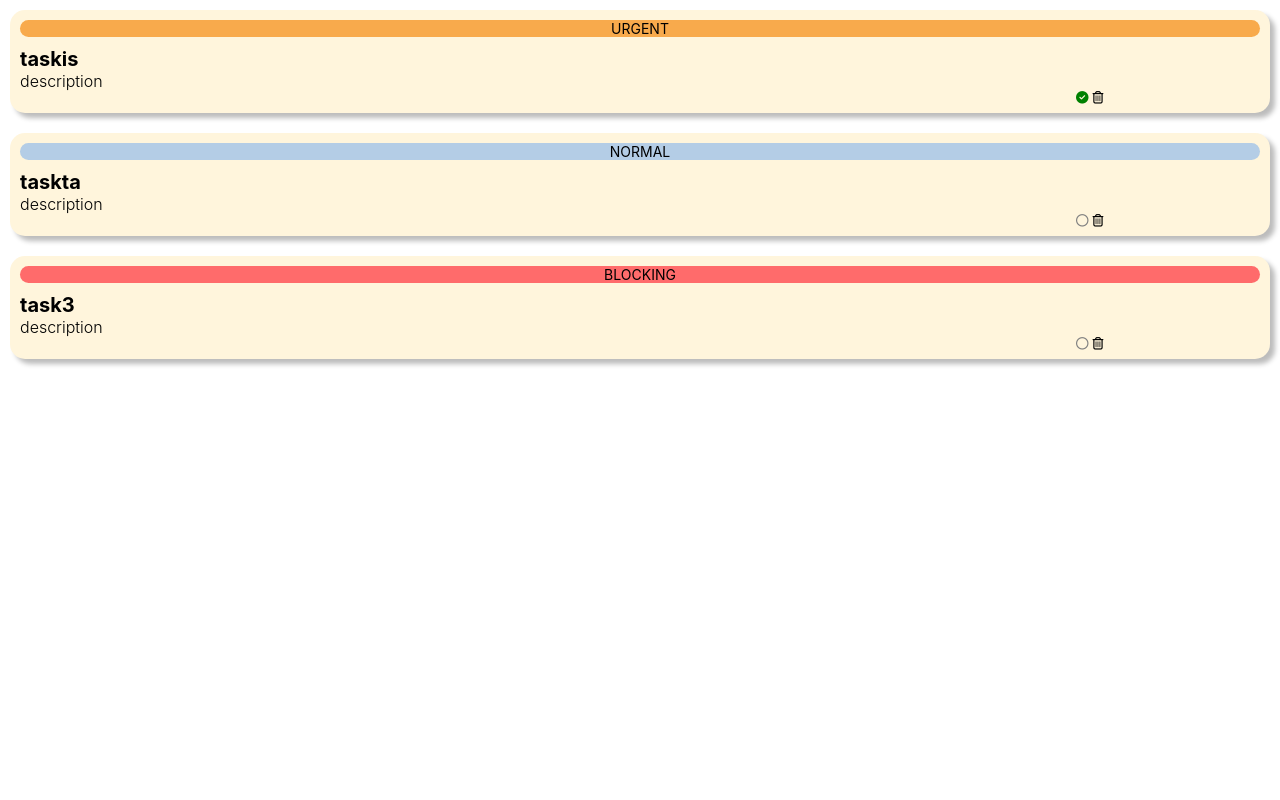
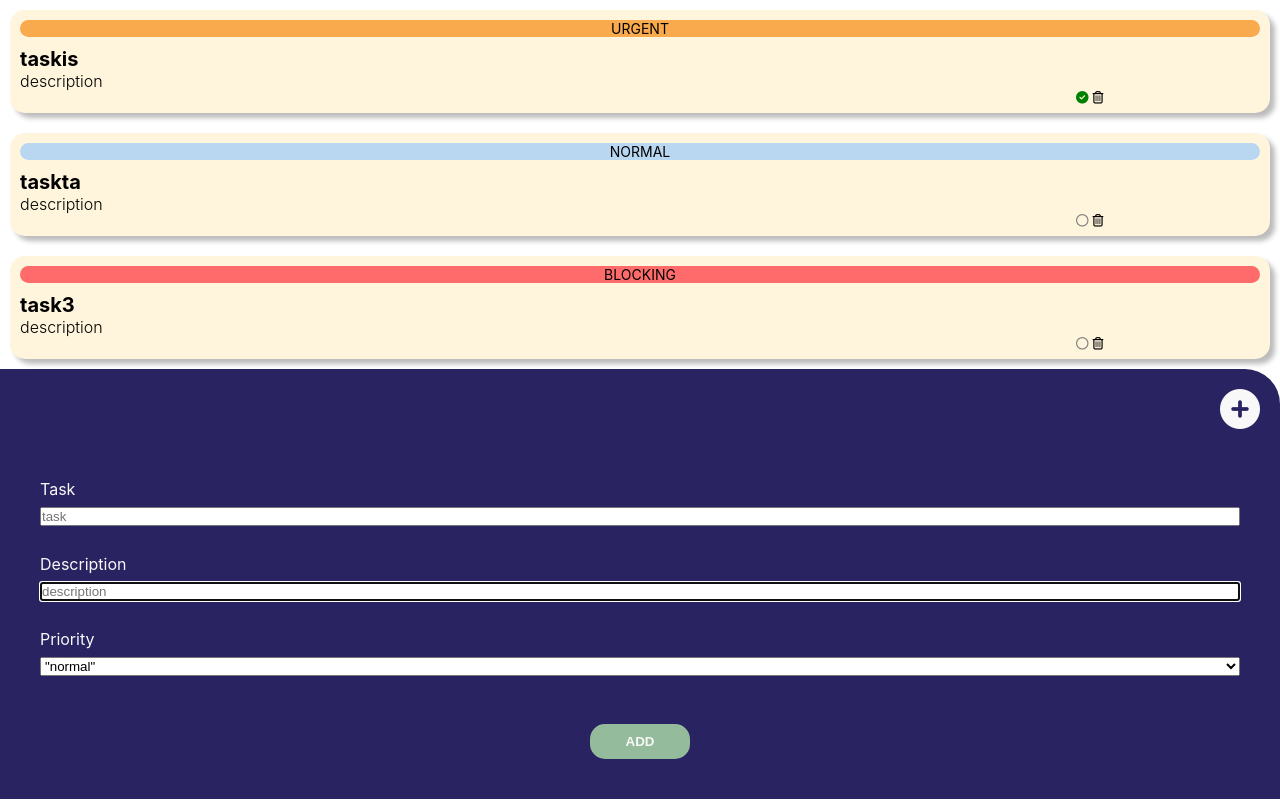
Before and after one commit to lupeMorales/to-do, a React (Create React App) app: page / in a window 1280 px wide. Built offline with nearby package versions, Linux system fonts and the light colour scheme.

Commit message:
add taskForm

```diff
--- a/src/components/containers/taskList.jsx
+++ b/src/components/containers/taskList.jsx
@@ -2,6 +2,7 @@ import React, { useEffect, useState } from "react";
 import { LEVELS } from "../../models/levels.enum";
 import { TaskClass } from "../../models/taskClass.class";
 import Task from "../pures/task";
+import TaskForm from "../pures/taskForm";
 
 const TaskList = () => {
   const task1 = new TaskClass("taskis", "description", true, LEVELS.URGENT);
@@ -35,6 +36,7 @@ const TaskList = () => {
     setTasks(tempList);
   }
   return (
+    <>
       <section>
         <ul>
           {tasks.map((item, index) => {
@@ -49,6 +51,8 @@ const TaskList = () => {
           })}
         </ul>
       </section>
+      <TaskForm />
+    </>
   );
 };
 
--- /dev/null
+++ b/src/components/pures/taskForm.jsx
@@ -0,0 +1,52 @@
+import React from "react";
+import PropTypes from "prop-types";
+import { LEVELS } from "../../models/levels.enum";
+import "../../styles/components/taskForm.scss";
+
+const TaskForm = () => {
+  return (
+    <section className="form">
+      <span className="form__icon">
+        <i className="fa-solid fa-circle-plus fa-4x "></i>
+      </span>
+
+      <form className="form__container" /* onSubmit={gg} */>
+        <label className="form__label" htmlFor="inputName">
+          Task
+        </label>
+        <input
+          id="inputName"
+          type="text"
+          placeholder="task"
+          required
+          autoFocus
+        ></input>
+        <label className="form__label" htmlFor="inputDescription">
+          Description
+        </label>
+        <input
+          id="inputDescription"
+          type="text"
+          placeholder="description"
+          required
+          autoFocus
+        ></input>
+        <label className="form__label" htmlFor="selectLevel">
+          Priority
+        </label>
+        <select>
+          <option value={LEVELS.NORMAL}>"normal"</option>
+          <option value={LEVELS.URGENT}>"urgent"</option>
+          <option value={LEVELS.BLOCKING}>"blocking"</option>
+        </select>
+        <button className="form__button" type="submit">
+          Add
+        </button>
+      </form>
+    </section>
+  );
+};
+
+TaskForm.propTypes = {};
+
+export default TaskForm;
--- a/src/styles/components/task.scss
+++ b/src/styles/components/task.scss
@@ -17,7 +17,7 @@
     border-radius: 15px;
     &-normal {
       /*  background-color: $green-tag; */
-      background-color: #b4cde6;
+      background-color: $blue-tag;
     }
     &-urgent {
       background-color: $orange-tag;
--- /dev/null
+++ b/src/styles/components/taskForm.scss
@@ -0,0 +1,43 @@
+@import "../core/variables.scss";
+
+.form {
+  width: 100%;
+  height: auto;
+  border-radius: 0 35px 0 0;
+  background-color: $primaryColor;
+  padding: 20px;
+  z-index: 10;
+  &__icon {
+    display: flex;
+
+    justify-content: flex-end;
+    right: 100px;
+    color: $light-grey;
+  }
+  &__container {
+    display: flex;
+    justify-content: center;
+    align-items: stretch;
+    flex-direction: column;
+    margin-top: 30px;
+    color: $light-grey;
+    font-size: 1.6rem;
+    gap: 8px;
+    padding: 0 20px;
+  }
+  &__label {
+    margin-top: 20px;
+  }
+  &__button {
+    display: inline-block;
+    margin: 40px auto 20px;
+    width: 100px;
+    padding: 10px;
+    border: none;
+    border-radius: 15px;
+    text-transform: uppercase;
+    font-weight: bold;
+    color: $light-grey;
+    background-color: $green-tag;
+  }
+}
--- a/src/styles/core/variables.scss
+++ b/src/styles/core/variables.scss
@@ -2,6 +2,7 @@ $primaryColor: #292361;
 $green-tag: #94bb9c;
 $orange-tag: #f8aa4c;
 $red-tag: #ff6b6b;
+$blue-tag: #bad7f2;
 $yellow: #fff5dc;
 $grey: #bcbcbc;
 $light-grey: #f8f8f8;
```
Lines whose indentation alone changed are shown as unchanged.
